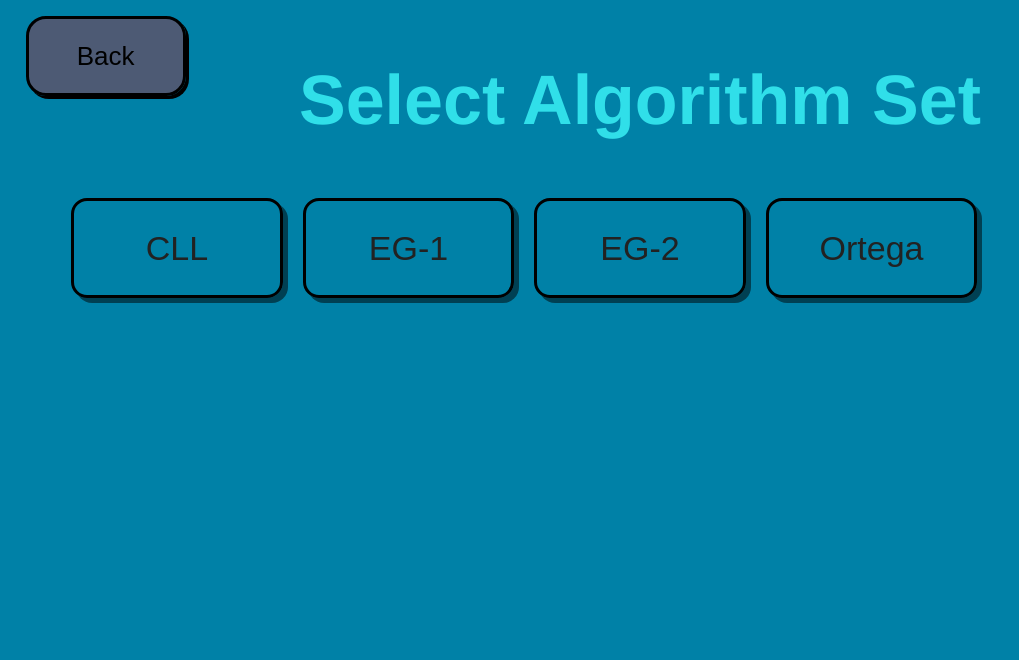
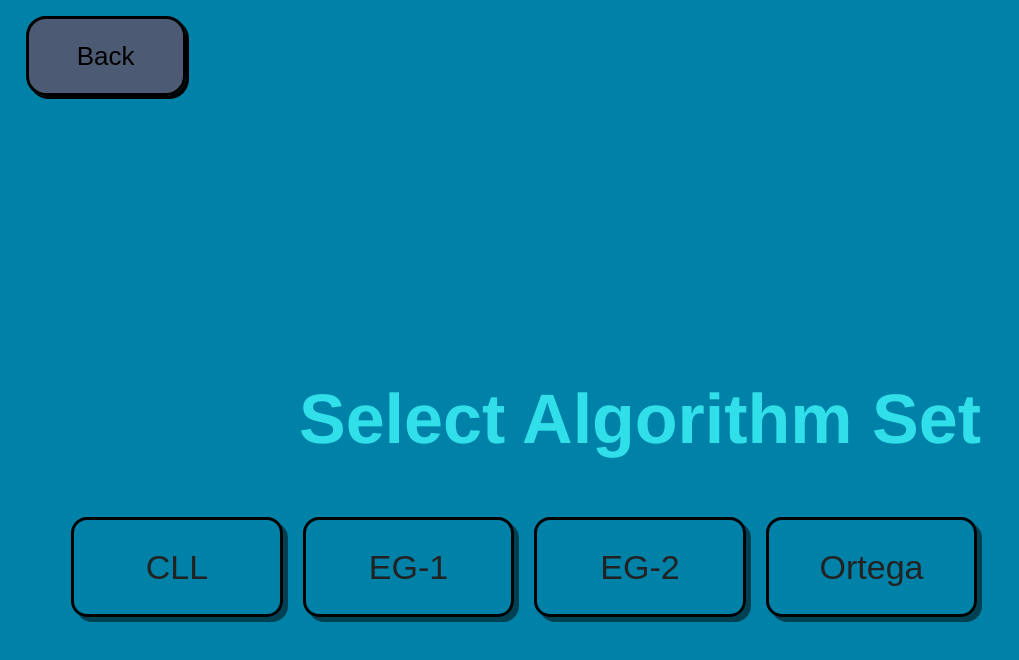
Before and after one commit to LeedsJohn/vue-algorithm-trainer, a Vue app: page / in a window 1280 px wide. Both pictures are taken after a click on the button "2x2". Shown: the top 660 px of the page, without its empty margins (0-1019 px from the left). Built offline with nearby package versions, Linux system fonts and the light colour scheme.

Commit message:
Remove button overlap

```diff
--- a/src/components/select_algset/TheAlgsets.vue
+++ b/src/components/select_algset/TheAlgsets.vue
@@ -41,6 +41,7 @@ h2 {
   font-size: 2.5rem;
   color: #30dfe9;
   padding: 0 5%;
+  margin-top: 30%;
 }
 
 .grid-container {
--- a/src/components/select_algset/TheAlgsubsets.vue
+++ b/src/components/select_algset/TheAlgsubsets.vue
@@ -50,6 +50,7 @@ h2 {
   font-size: 2.5rem;
   color: #30dfe9;
   padding: 0 5%;
+  margin-top: 30%;
 }
 
 .grid-container {
```
